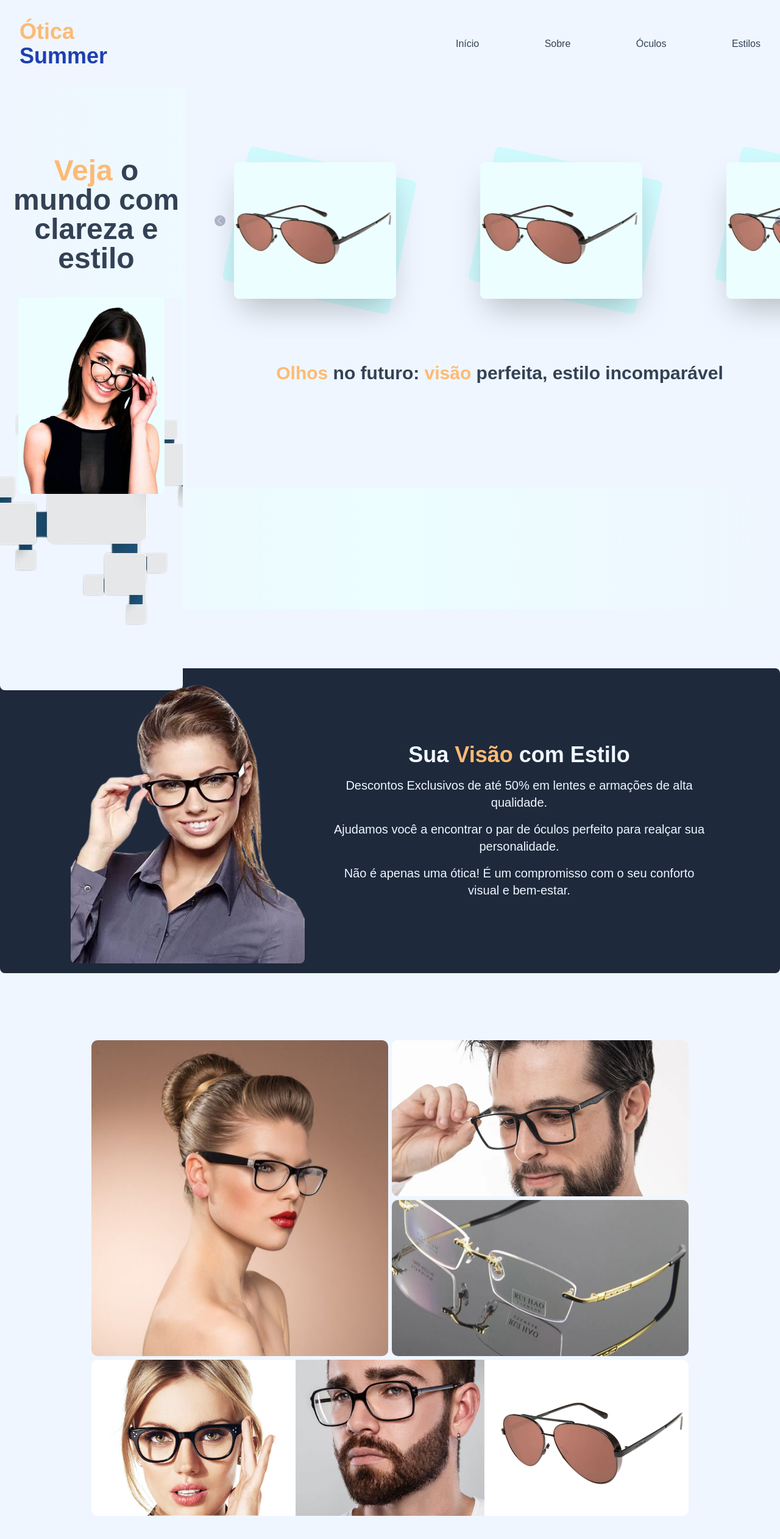
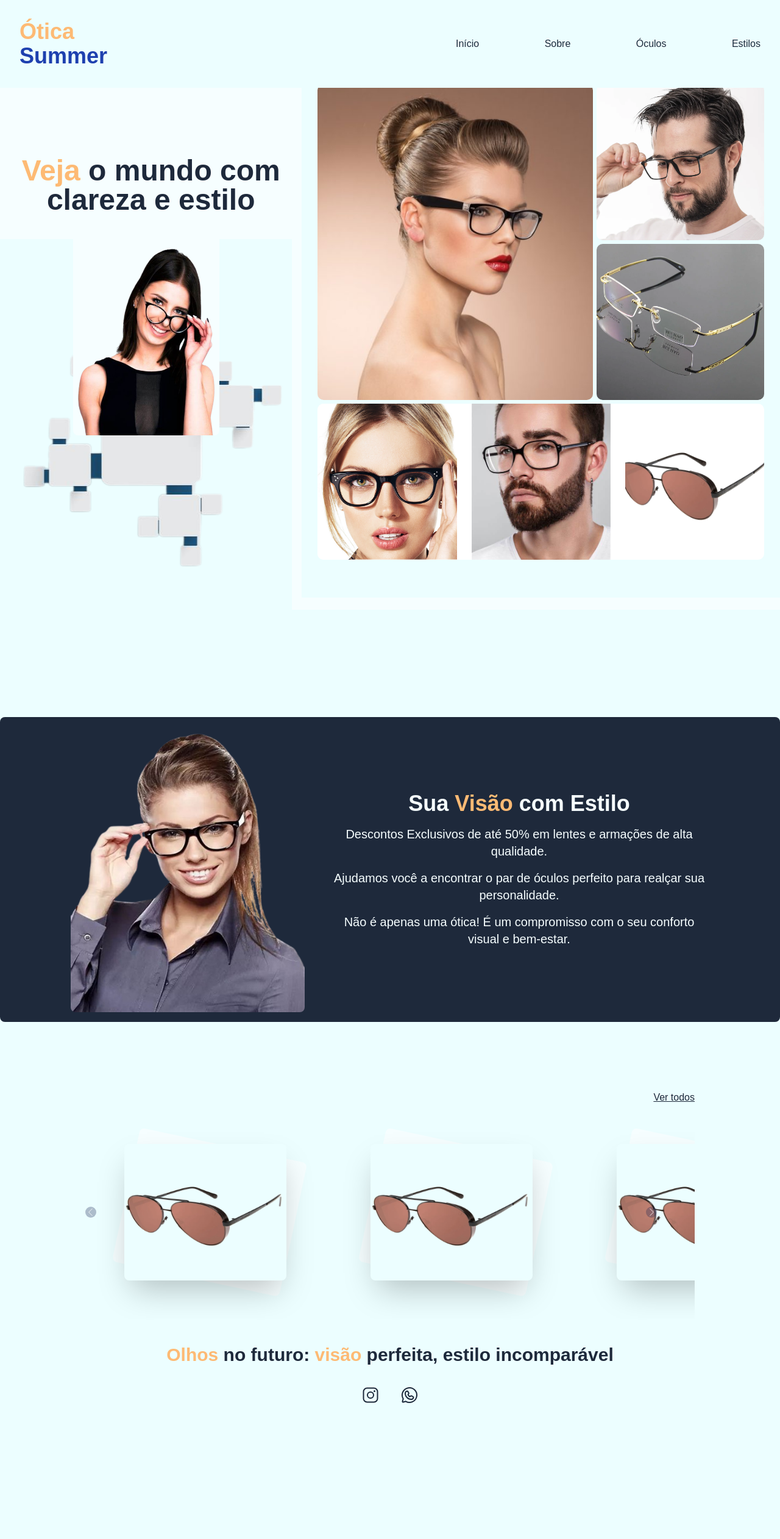
Before and after one commit to Romeusorionaet/Otica-Summer, a Next.js app: page / in a window 1280 px wide. Shown: the top 2524 px of the page at 61% size. After the commit the page ends 2304 px from the top, so only its background shows below. Built offline with nearby package versions, Linux system fonts and the light colour scheme; a web font is replaced by a local one.

Commit message:
feat: layout 2.0

```diff
--- /dev/null
+++ b/src/app/(home)/components/social-midia.tsx
@@ -0,0 +1,12 @@
+'use client'
+
+import { InstagramLogo, WhatsappLogo } from 'phosphor-react'
+
+export function SocialMidia() {
+  return (
+    <div className="flex gap-8">
+      <InstagramLogo size={32} />
+      <WhatsappLogo size={32} />
+    </div>
+  )
+}
--- a/src/app/(home)/page.tsx
+++ b/src/app/(home)/page.tsx
@@ -4,6 +4,7 @@ import { Header } from '@/components/header'
 import 'keen-slider/keen-slider.min.css'
 import 'react-responsive-carousel/lib/styles/carousel.min.css'
 import Image from 'next/image'
+import { SocialMidia } from './components/social-midia'
 
 export default function Home() {
   return (
@@ -13,7 +14,7 @@ export default function Home() {
       <main className="overflow-hidden">
         <section
           id="first-section"
-          className="mx-auto flex min-h-[1000px] w-full max-w-[1680px] flex-col bg-gradient-to-t from-blue_1 via-blue_2 to-blue_1 max-md:items-center md:h-[24rem] md:flex-row md:gap-1 md:bg-gradient-to-r"
+          className="mx-auto flex min-h-[1000px] w-full max-w-[1680px] flex-col bg-clRef_1 max-md:items-center md:h-[970px] md:flex-row md:gap-4 md:bg-gradient-to-r"
         >
           <section className="h-[900px] min-w-[300px] pt-64">
             <h2 className="mb-10 text-center text-4xl font-bold md:ml-4 md:text-5xl">
@@ -21,59 +22,13 @@ export default function Home() {
               estilo
             </h2>
 
-            <div className="h-full w-full rounded-lg bg-blue_1 bg-[url('/img/backgrounds/bg-square.png')] bg-center bg-no-repeat">
+            <div className="h-full w-full bg-clRef_2 bg-[url('/img/backgrounds/bg-square.png')] bg-center bg-no-repeat">
               <CarouselAutoSlider />
             </div>
           </section>
 
-          <section className="flex h-[800px] w-full flex-col items-center justify-center rounded-b-lg bg-blue_1 p-4 md:pt-44">
-            <div className="-mt-32">
-              <CarrouselGlasses />
-            </div>
-            <h2 className="mx-4 mt-10 text-center text-2xl font-bold md:text-3xl">
-              <span className="text-clVRef">Olhos</span> no futuro:{' '}
-              <span className="text-clVRef">visão</span> perfeita, estilo
-              incomparável
-            </h2>
-          </section>
-        </section>
-
-        <section
-          id="second-section"
-          className="mx-auto -mt-24 flex w-full max-w-[1680px] flex-col items-center justify-center gap-10 rounded-lg bg-slate-800 p-4 md:mt-24 md:h-[500px] md:flex-row"
-        >
-          <div className="h-full w-96">
-            <Image
-              width={300}
-              height={300}
-              src="/img/people-models/woman-2.png"
-              alt=""
-              className="h-full w-full rounded-lg"
-            />
-          </div>
-          <div className="w-full space-y-4 text-center text-blue_1 md:w-1/2 md:text-xl">
-            <h2 className="text-3xl font-bold md:text-4xl">
-              Sua <span className="text-clVRef">Visão</span> com Estilo
-            </h2>
-
-            <p>
-              Descontos Exclusivos de até 50% em lentes e armações de alta
-              qualidade.
-            </p>
-
-            <p>
-              Ajudamos você a encontrar o par de óculos perfeito para realçar
-              sua personalidade.
-            </p>
-
-            <p>
-              Não é apenas uma ótica! É um compromisso com o seu conforto visual
-              e bem-estar.
-            </p>
-          </div>
-        </section>
-
-        <section id="third-section" className="gallery">
+          <section className="flex h-screen w-full flex-col items-center justify-center bg-clRef_2 p-4 md:h-[980px] md:justify-evenly">
+            <section className="gallery md:mt-28">
               <div className="gallery-item flex flex-col bg-blue-500">
                 <div className="h-full w-full">
                   <Image
@@ -136,6 +91,57 @@ export default function Home() {
                 </div>
               </div>
             </section>
+          </section>
+        </section>
+
+        <section
+          id="second-section"
+          className="mx-auto -mt-24 flex w-full max-w-[1680px] flex-col items-center justify-center gap-10 rounded-lg bg-clRef_5 p-4 md:mt-44 md:h-[500px] md:flex-row"
+        >
+          <div className="h-full w-96">
+            <Image
+              width={300}
+              height={300}
+              src="/img/people-models/woman-2.png"
+              alt=""
+              className="h-full w-full rounded-lg"
+            />
+          </div>
+          <div className="w-full space-y-4 text-center text-clRef_1 md:w-1/2 md:text-xl">
+            <h2 className="text-3xl font-bold md:text-4xl">
+              Sua <span className="text-clVRef">Visão</span> com Estilo
+            </h2>
+
+            <p>
+              Descontos Exclusivos de até 50% em lentes e armações de alta
+              qualidade.
+            </p>
+
+            <p>
+              Ajudamos você a encontrar o par de óculos perfeito para realçar
+              sua personalidade.
+            </p>
+
+            <p>
+              Não é apenas uma ótica! É um compromisso com o seu conforto visual
+              e bem-estar.
+            </p>
+          </div>
+        </section>
+
+        <section className="mx-auto mt-28 w-full max-w-[1680px]">
+          <CarrouselGlasses />
+
+          <div className="flex flex-col items-center justify-center gap-8">
+            <h2 className="mt-10 text-center text-xl font-bold md:text-3xl">
+              <span className="text-clVRef">Olhos</span> no futuro:{' '}
+              <span className="text-clVRef">visão</span> perfeita, estilo
+              incomparável
+            </h2>
+
+            <SocialMidia />
+          </div>
+        </section>
       </main>
     </div>
   )
--- a/src/assets/styles/globals.css
+++ b/src/assets/styles/globals.css
@@ -4,6 +4,6 @@
 
 @layer base {
   body {
-    @apply bg-blue_1 text-slate-700
+    @apply bg-clRef_2 text-clRef_5
   }
 }
--- a/src/assets/styles/section-gallery.css
+++ b/src/assets/styles/section-gallery.css
@@ -8,7 +8,7 @@
           'A C'
           'D D';
         grid-gap: 6px;
-        max-width: 1000px;
+        width: 100%;
         max-height: 800px;
         margin: 100px auto;
         padding: 10px;
--- a/src/components/carrousel/carousel-auto-slider.tsx
+++ b/src/components/carrousel/carousel-auto-slider.tsx
@@ -20,7 +20,7 @@ export function CarouselAutoSlider() {
   return (
     <div
       ref={autoSliderRef}
-      className="mx-auto flex h-1/2 w-60 overflow-hidden rounded-b-lg bg-blue_2"
+      className="mx-auto flex h-1/2 w-60 overflow-hidden rounded-b-lg bg-clRef_1"
     >
       {imgList.map((item) => {
         return (
--- a/src/components/carrousel/carrousel-glasses.tsx
+++ b/src/components/carrousel/carrousel-glasses.tsx
@@ -3,20 +3,27 @@
 import { useKeenSliderMode } from '@/hooks/use-keen-slider-mode'
 import Image from 'next/image'
 import { Arrow } from './arrows-carousel'
+import Link from 'next/link'
 
 export function CarrouselGlasses() {
   const { sliderRef, currentSlide, instanceRef } = useKeenSliderMode()
 
   return (
-    <section className="relative w-[400px] lg:w-[1000px]">
+    <section className="relative mx-auto w-[400px] max-md:pl-8 lg:w-[1000px]">
+      <div className="flex items-end justify-end max-md:pr-20">
+        <Link href="/" className="underline">
+          Ver todos
+        </Link>
+      </div>
+
       <div ref={sliderRef} className="keen-slider">
         {Array.from({ length: 8 }).map((_, index) => (
           <div
             key={index}
             className="keen-slider__slide relative flex p-10 lg:p-16"
           >
-            <div className="absolute left-10 h-[14rem] w-[200px] rotate-12 rounded-lg bg-blue_3 lg:left-16 lg:w-[280px]" />
-            <div className="z-10 h-[14rem] w-full rounded-lg bg-blue_2 shadow-2xl">
+            <div className="absolute left-10 h-[14rem] w-[200px] rotate-12 rounded-lg bg-clRef_1 lg:left-16 lg:w-[280px]" />
+            <div className="z-10 h-[14rem] w-full rounded-lg bg-clRef_2 shadow-2xl">
               <Image
                 width={300}
                 height={300}
@@ -29,8 +36,8 @@ export function CarrouselGlasses() {
         ))}
 
         {instanceRef.current && (
-          <div className="absolute left-8 top-0 flex h-[20rem] w-full items-center justify-between">
-            <div className="z-10 flex h-full w-20 items-center">
+          <div className="absolute right-8 top-0 flex h-full w-full items-center justify-end md:left-0 md:justify-between">
+            <div className="z-10 flex h-full w-20 items-end md:items-center">
               <Arrow
                 left
                 onClick={(e) =>
@@ -39,7 +46,7 @@ export function CarrouselGlasses() {
                 disabled={currentSlide === 0}
               />
             </div>
-            <div className="z-10 flex h-full w-20 items-center">
+            <div className="z-10 flex h-full w-20 items-end md:items-center">
               <Arrow
                 onClick={(e) =>
                   e.stopPropagation() || instanceRef.current?.next()
--- a/src/components/header.tsx
+++ b/src/components/header.tsx
@@ -1,10 +1,10 @@
 export function Header() {
   return (
-    <div className="fixed z-20 w-full bg-blue_1">
+    <div className="fixed z-20 w-full bg-clRef_2">
       <header className="top-0 mx-auto flex w-full max-w-[1680px] items-center justify-between p-8">
         <div className="flex flex-col text-4xl font-bold">
           <span className="text-clVRef">Ótica</span>
-          <span className="text-blue_4">Summer</span>
+          <span className="text-clRef_4">Summer</span>
         </div>
 
         <nav className="w-[500px] text-right">
--- a/tailwind.config.ts
+++ b/tailwind.config.ts
@@ -10,10 +10,11 @@ const config: Config = {
     extend: {
       colors: {
         clVRef: 'rgb(253, 186, 116)',
-        blue_1: 'rgb(239 246 255)',
-        blue_2: 'rgb(236, 254, 255)',
-        blue_3: 'rgb(207, 250, 254)',
-        blue_4: 'rgb(30, 64, 175)',
+        clRef_1: 'rgb(246, 254, 255)',
+        clRef_2: 'rgb(236, 254, 255)',
+        clRef_3: 'rgb(253, 186, 116)',
+        clRef_4: 'rgb(30, 64, 175)',
+        clRef_5: 'rgb(30, 41, 59)',
       },
     },
   },
```
Also changed, not shown: public/img/decorations/glasses.png (added). Lines whose indentation alone changed are shown as unchanged.
